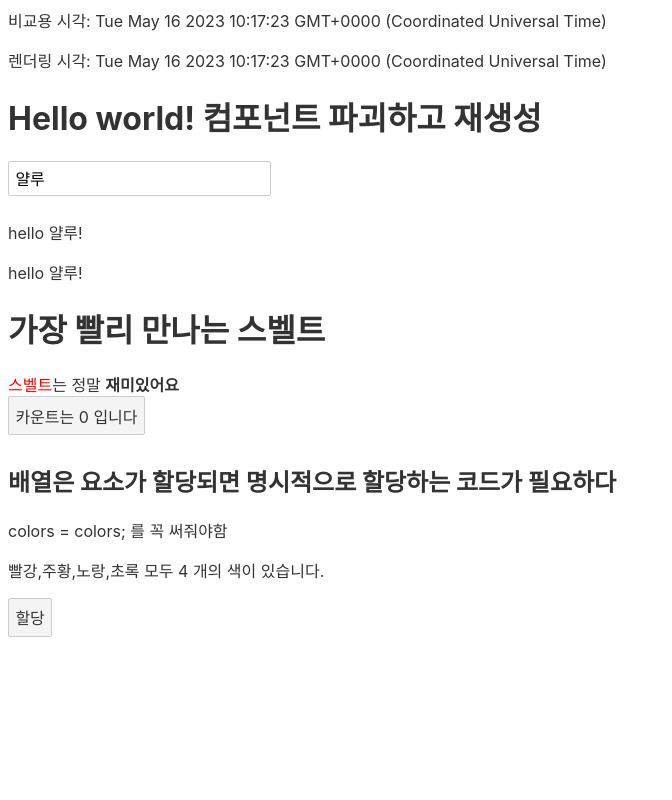
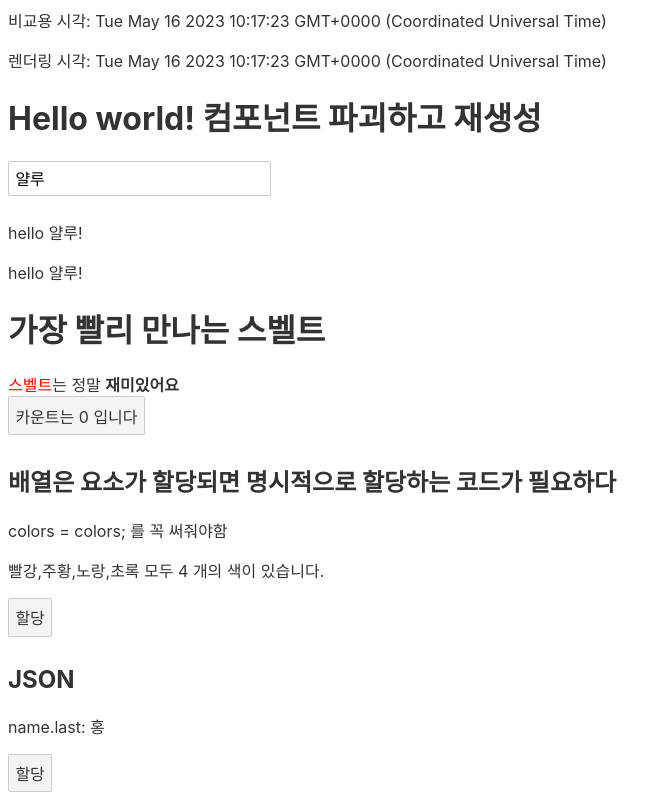
Before and after one commit to zldnlto/Svelte_Tutorial, a Svelte app: page / in a window 1280 px wide. Shown: the part 820-1620 px from the top of the page, without its empty margins (0-672 px from the left). Before the commit the page ends 1465 px from the top, so only its background shows below. Built offline with nearby package versions, Linux system fonts and the light colour scheme.

Commit message:
Chp5_JSON 객체 다루기

```diff
--- a/src/App.svelte
+++ b/src/App.svelte
@@ -6,6 +6,7 @@
   import Chp4_5KeyLifecycle from './tutorial/Chp4_5_key_lifecycle.svelte';
   import Chp4_6Html from './tutorial/Chp4_6_html.svelte';
   import Chp5 from './tutorial/Chp5.svelte';
+  import Chp5Json from './tutorial/Chp5_JSON.svelte';
   import Chp5Sensor from './tutorial/Chp5_sensor.svelte';
 
   let name = '얄루';
@@ -25,6 +26,7 @@
   <Chp4_5KeyLifecycle name="{name}" />
   <Chp4_6Html />
   <Chp5Sensor />
+  <Chp5Json />
 </main>
 
 <style>
--- /dev/null
+++ b/src/tutorial/Chp5_JSON.svelte
@@ -0,0 +1,22 @@
+<script>
+    let man = {
+        age: "10",
+        name: {first: "지수", last:"홍"}
+    };
+
+    let name = man.name;
+
+    function assignment() {
+        man.name.last = "김"
+        console.log(name.last);
+        // p 태그에 반영하기 위해 동작 감지 필요
+        name = name;
+    }
+</script>
+
+<main>
+
+    <h2>JSON</h2>
+    <p>name.last: {name.last}</p>
+    <button on:click={assignment}>할당</button>
+</main>
```
